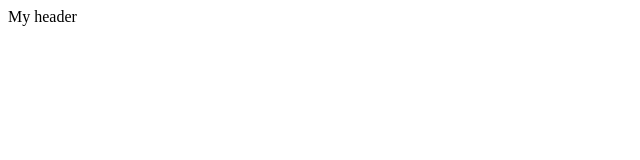
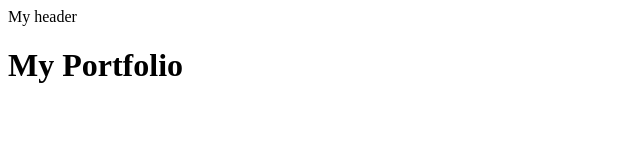
Before and after one commit to Nepalidev70/hello, a plain HTML site: page index.html in a window 1280 px wide. Shown: the whole page, without its empty margins (0-640 px from the left). Drawn offline with Linux system fonts and the light colour scheme.

Commit message:
Added h1

```diff
--- a/index.html
+++ b/index.html
@@ -8,5 +8,6 @@
 </head>
 <body>
     <header>My header</header>
+    <h1>My Portfolio</h1>
 </body>
 </html>
```
